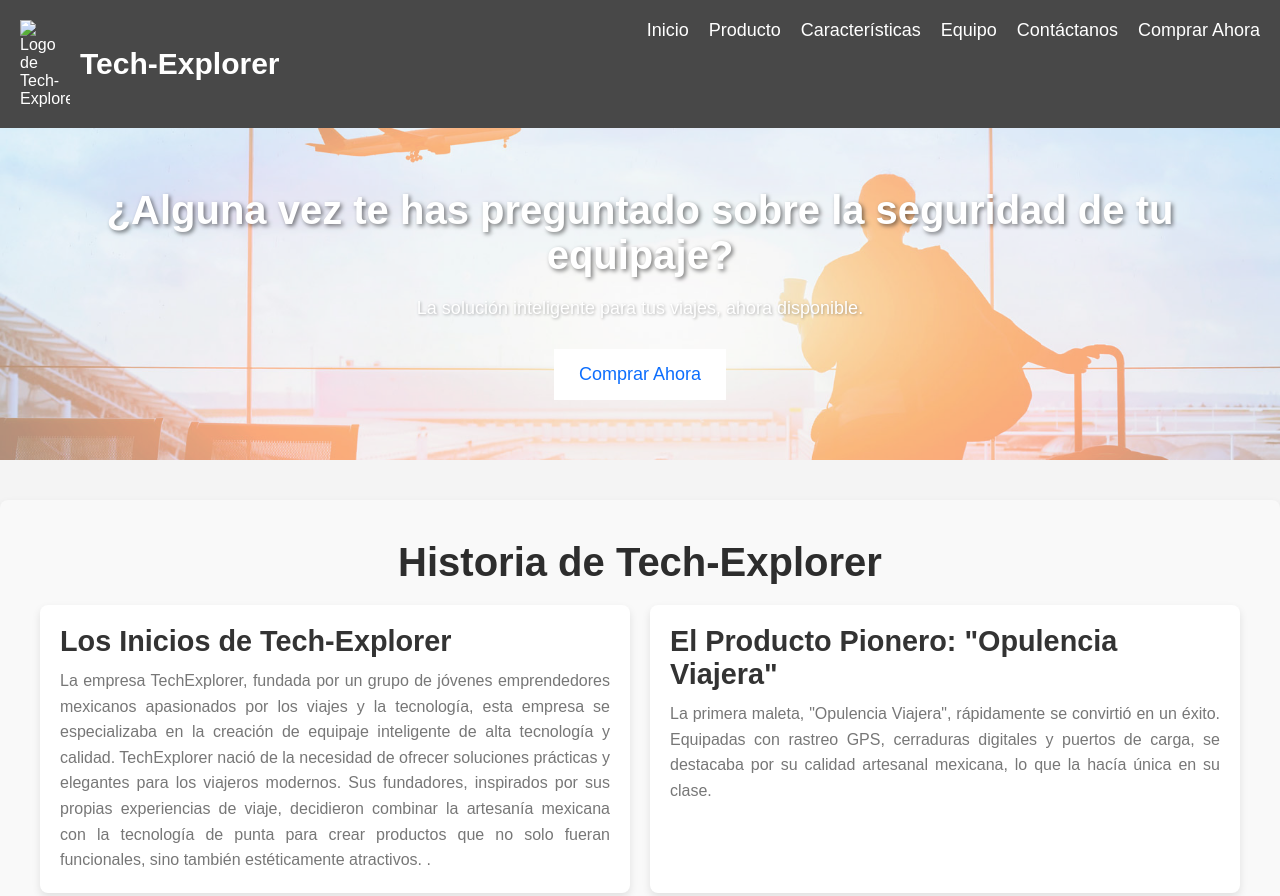
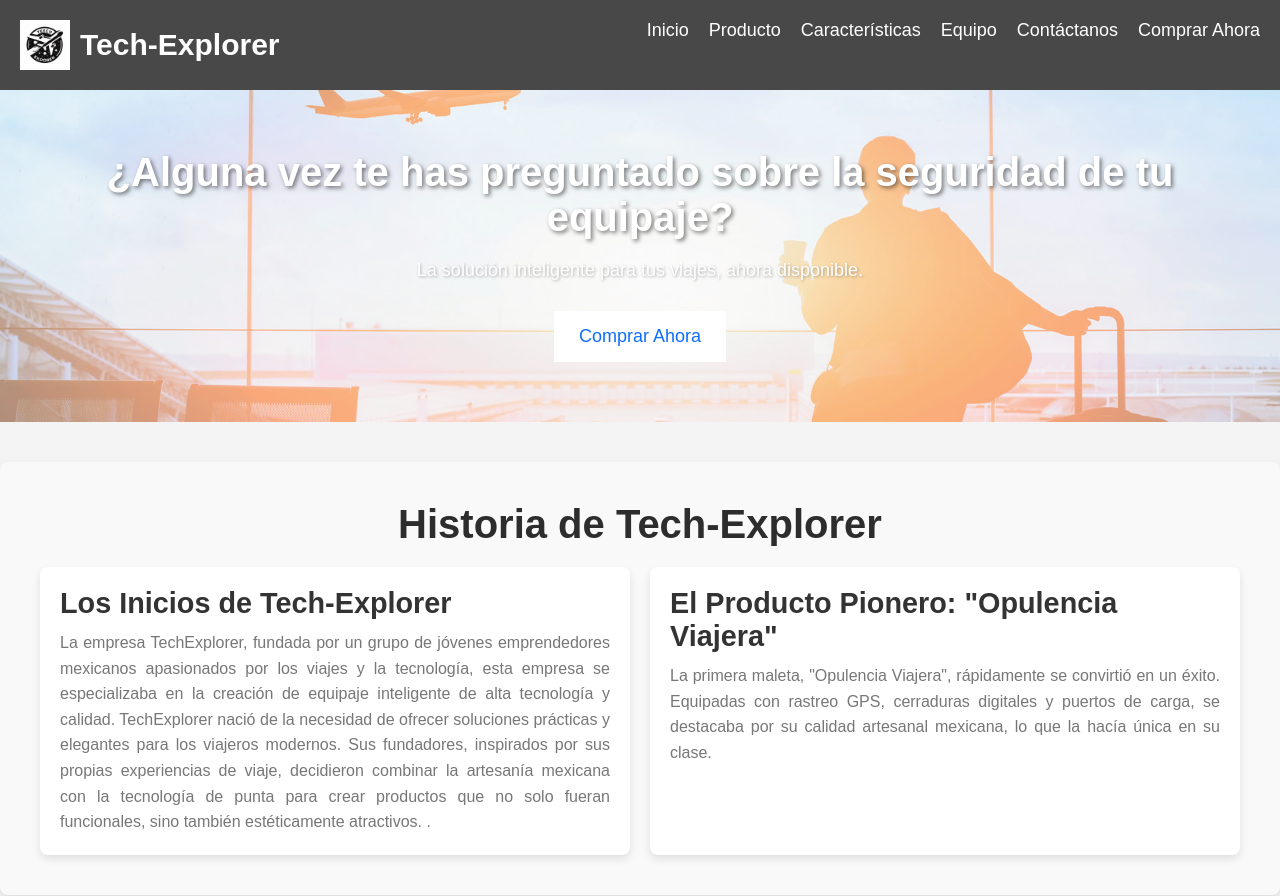
Before and after one commit to HugoMIW/HugoMIW.github.io, a plain HTML site: page index.html in a window 1280 px wide. Shown: the top 896 px of the page. Drawn offline with Linux system fonts and the light colour scheme.

Commit message:
Update index.html

```diff
--- a/index.html
+++ b/index.html
@@ -11,7 +11,7 @@
   <header>
     <div class="logo">
       <!-- Agregar el logo al lado del nombre -->
-      <img src="pagina/lo.jpg" alt="Logo de Tech-Explorer" class="logo-img">
+      <img src="pagina/logo.jpg" alt="Logo de Tech-Explorer" class="logo-img">
       <h1>Tech-Explorer</h1>
     </div>
     <nav>
```
